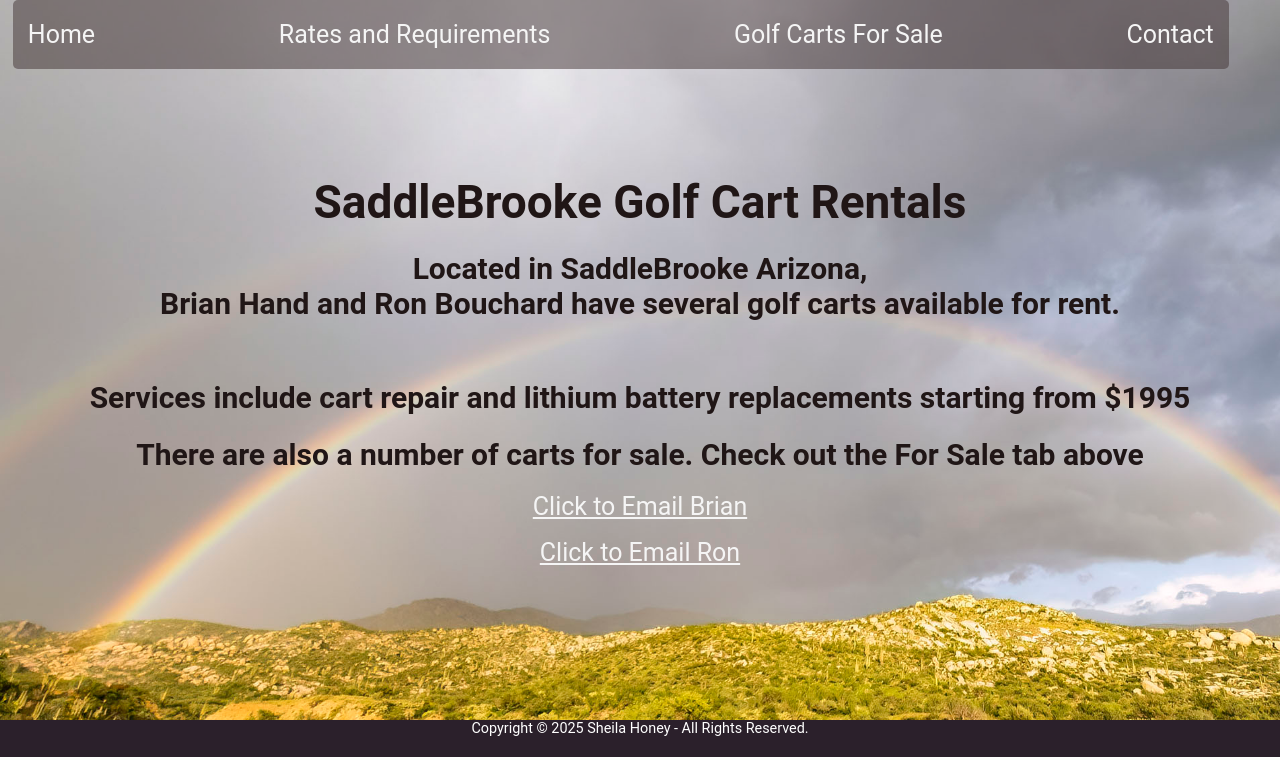
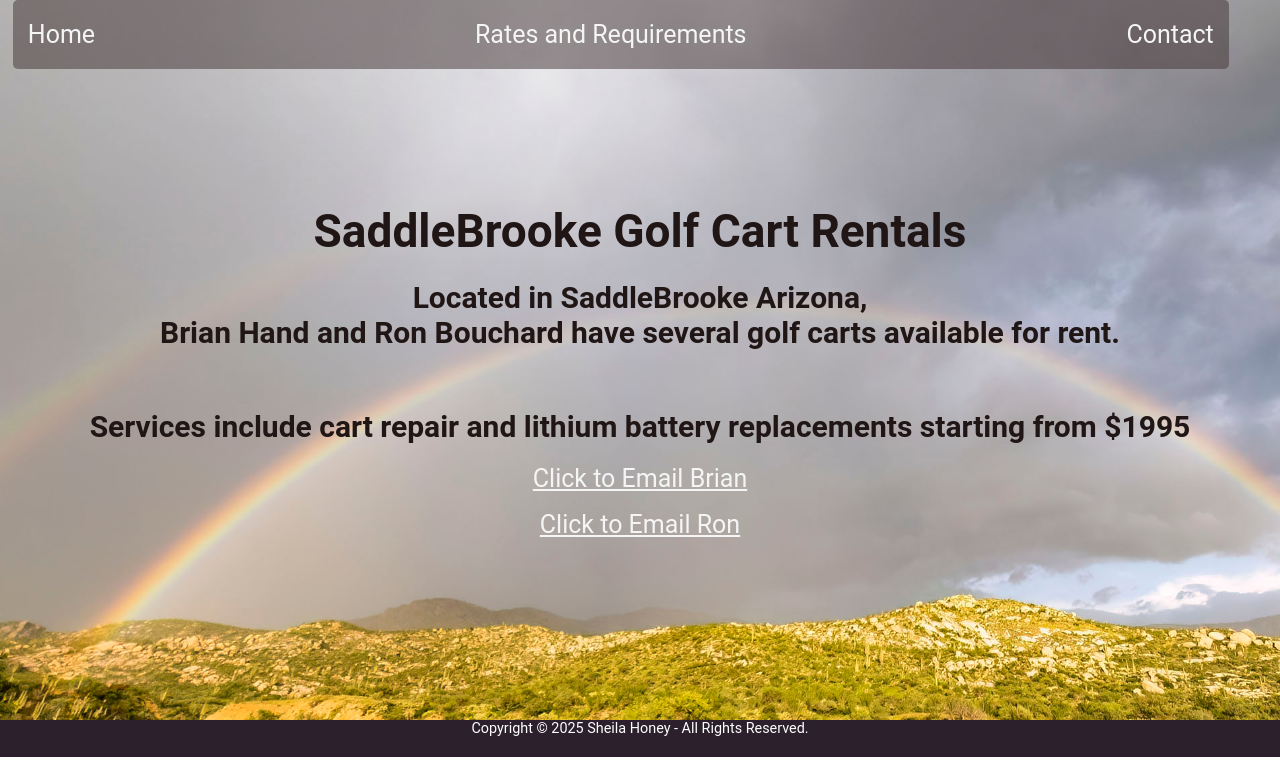
Before and after one commit to shoney1953/sbgolfcartrental, a PHP site: page / in a window 1280 px wide. Shown: the top 760 px of the page. Run offline with PHP 8.4, Linux system fonts and the light colour scheme.

Commit message:
remove for sale stuff

```diff
--- a/index.php
+++ b/index.php
@@ -20,7 +20,7 @@ session_start();
         <ul>
         <li><a href="index.php">Home</a></li>
         <li><a href="rates.php">Rates and Requirements</a></li>
-        <li><a href="forsale.php">Golf Carts For Sale</a></li>
+        <!-- <li><a href="forsale.php">Golf Carts For Sale</a></li> -->
         <li><a href="contact.php">Contact</a></li>
         </ul>
     </div>
@@ -30,7 +30,7 @@ session_start();
             <h1>SaddleBrooke Golf Cart Rentals</h1>
             <h3>Located in SaddleBrooke Arizona,<br> Brian Hand and Ron Bouchard have several golf carts available for rent.</h3><br>
             <h3>Services include cart repair and lithium battery replacements starting from $1995</h3>
-            <h3>There are also a number of carts for sale. Check out the For Sale tab above</h3>
+            <!-- <h3>There are also a number of carts for sale. Check out the For Sale tab above</h3> -->
 
             <a href="mailto:brianhand1@hotmail.com?subject=Golf Cart Rental Information">
                        Click to Email Brian</a> <br>
```
